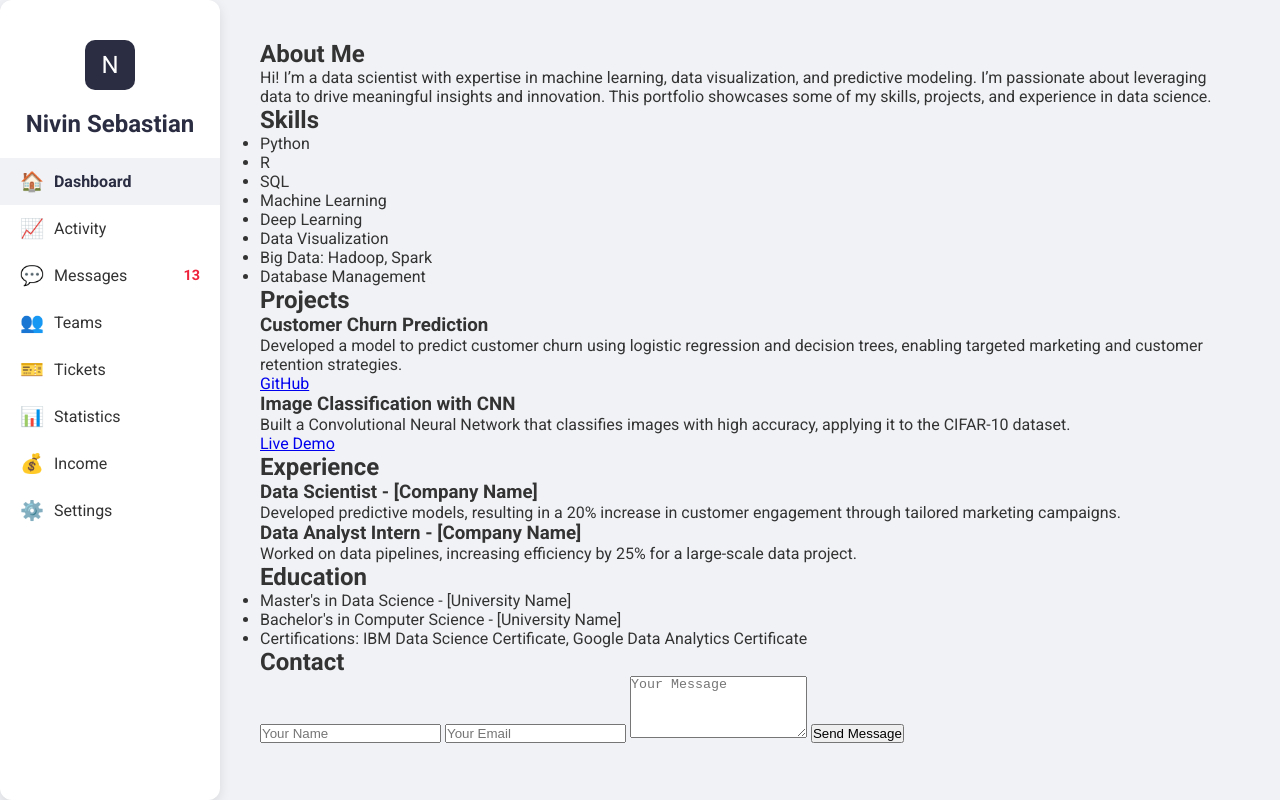
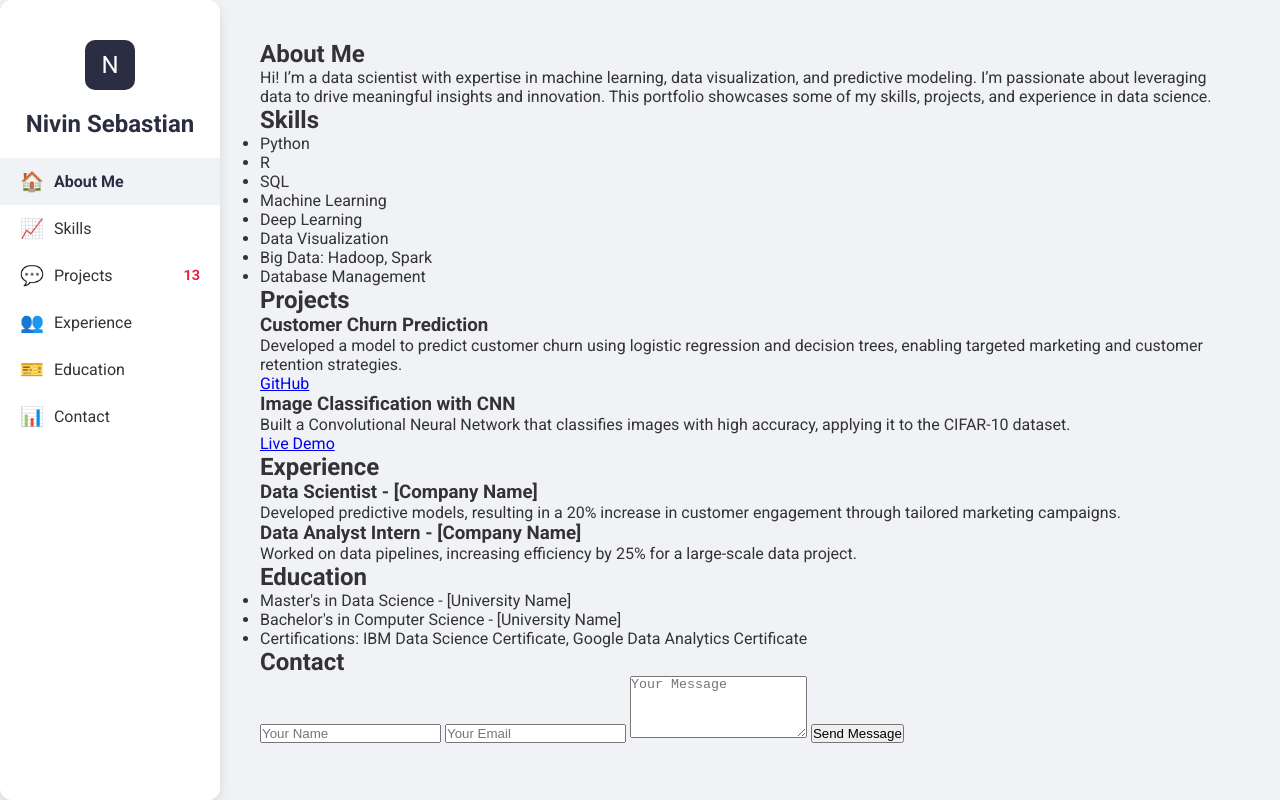
Before and after one commit to nivin-ai/nivin-ai.github.io, a plain HTML site: page index.html in a window 1280 px wide. Drawn offline with Linux system fonts and the light colour scheme.

Commit message:
Add files via upload

```diff
--- a/index.html
+++ b/index.html
@@ -102,29 +102,23 @@
     <div class="logo">N</div>
     <h1>Nivin Sebastian</h1>
     <nav>
-        <a href="#dashboard" class="active">
-            <span class="icon">🏠</span> Dashboard
+        <a href="#about" class="active">
+            <span class="icon">🏠</span> About Me
         </a>
-        <a href="#activity">
-            <span class="icon">📈</span> Activity
+        <a href="#skills">
+            <span class="icon">📈</span> Skills
         </a>
-        <a href="#messages">
-            <span class="icon">💬</span> Messages <span class="notification">13</span>
+        <a href="#projects">
+            <span class="icon">💬</span> Projects <span class="notification">13</span>
         </a>
-        <a href="#teams">
-            <span class="icon">👥</span> Teams
+        <a href="#experience">
+            <span class="icon">👥</span> Experience
         </a>
-        <a href="#tickets">
-            <span class="icon">🎫</span> Tickets
+        <a href="#education">
+            <span class="icon">🎫</span> Education
         </a>
-        <a href="#statistics">
-            <span class="icon">📊</span> Statistics
-        </a>
-        <a href="#income">
-            <span class="icon">💰</span> Income
-        </a>
-        <a href="#settings">
-            <span class="icon">⚙️</span> Settings
+        <a href="#contact">
+            <span class="icon">📊</span> Contact
         </a>
     </nav>
 </div>
```
